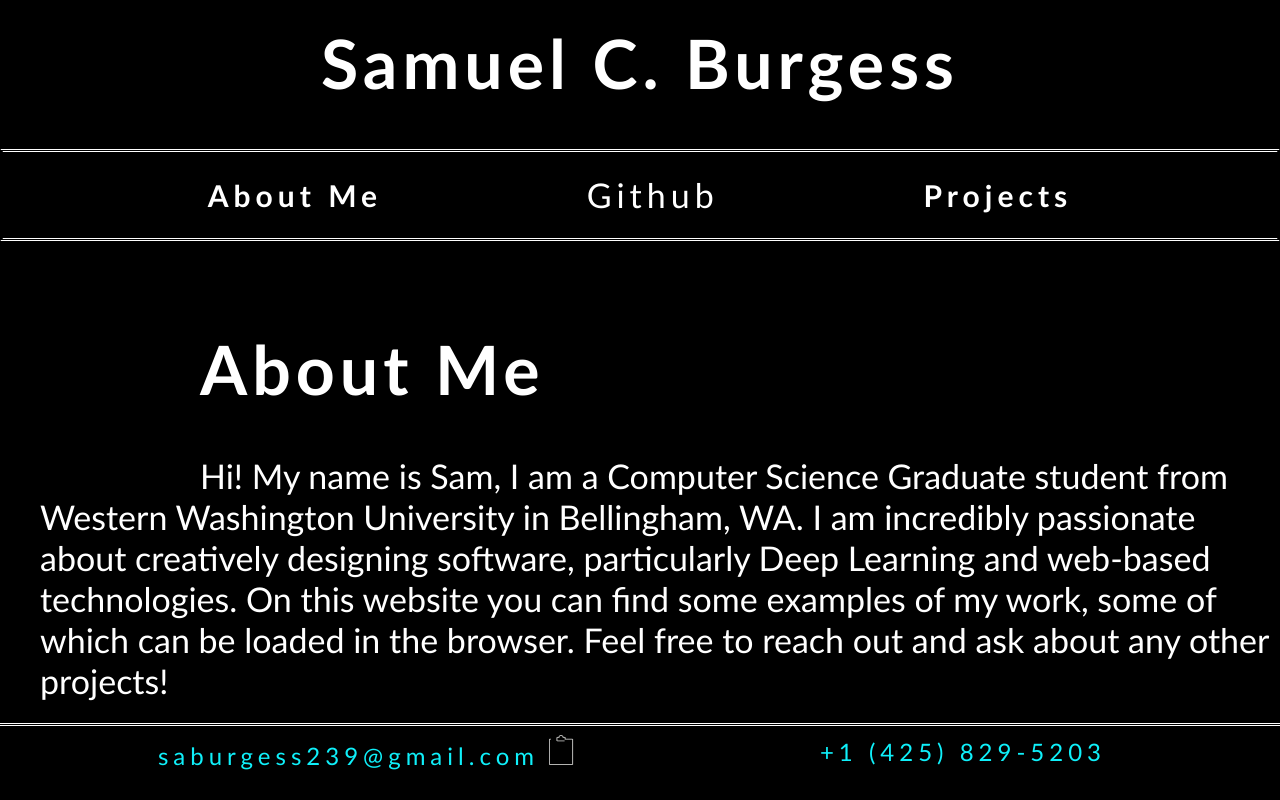
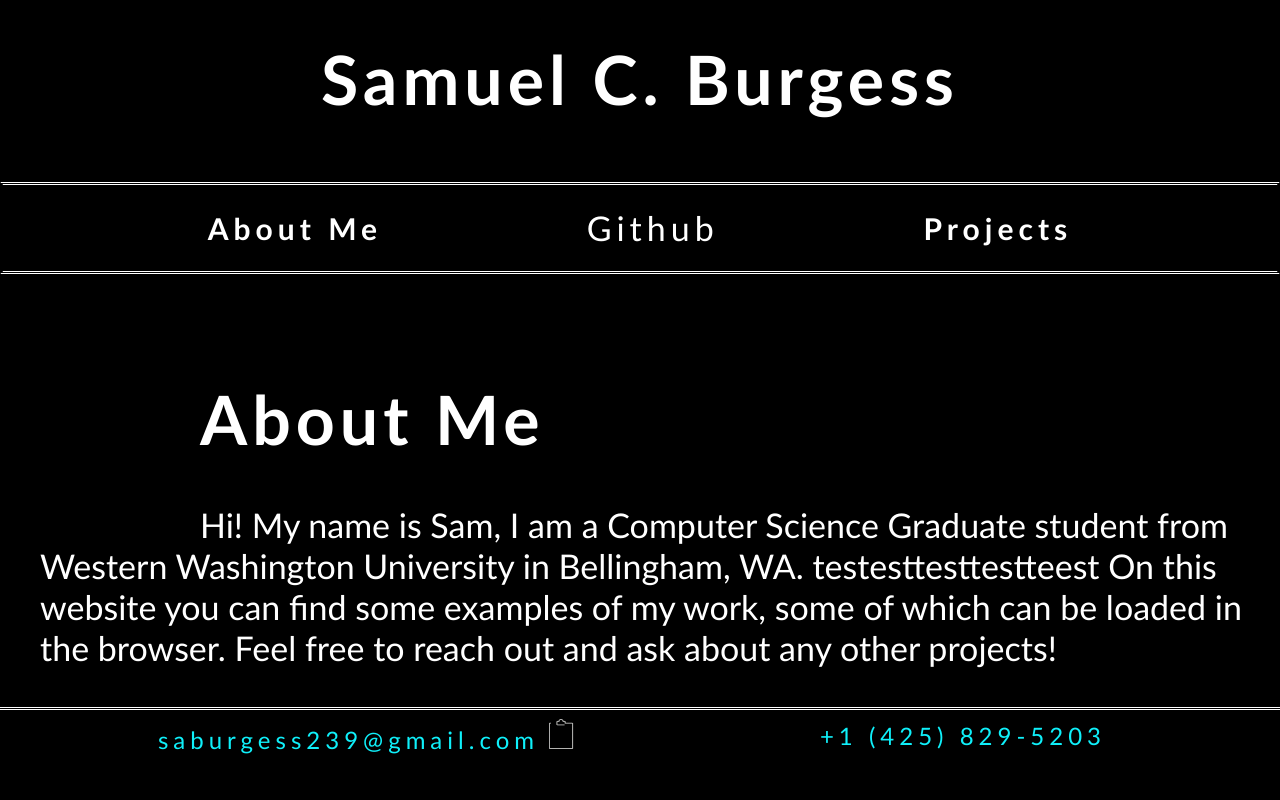
Before and after one commit to samburgess/mysite, a React (Create React App) app: page /about in a window 1280 px wide. Built offline with nearby package versions, Linux system fonts and the light colour scheme.

Commit message:
blurb edit

```diff
--- a/src/About.js
+++ b/src/About.js
@@ -9,8 +9,7 @@ function About(){
             <div style={{letterSpacing:'0px'}}>
             Hi! My name is Sam, I am a Computer Science Graduate student from
             Western Washington University in Bellingham, WA.
-            I am incredibly passionate about creatively designing software,
-            particularly Deep Learning and web-based technologies.
+            testesttesttestteest
             On this website you can find some examples of my work,
             some of which can be loaded in the browser.
             Feel free to reach out and ask about any other projects!
```
